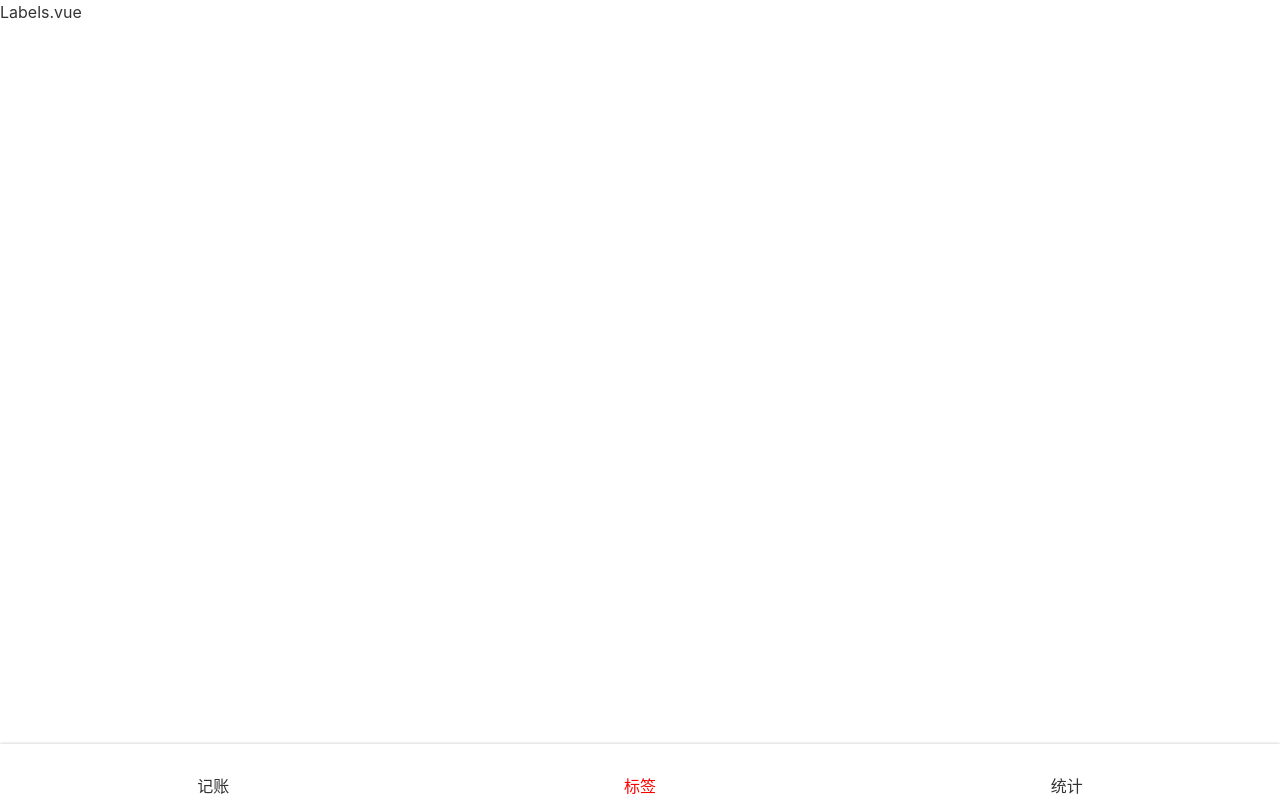
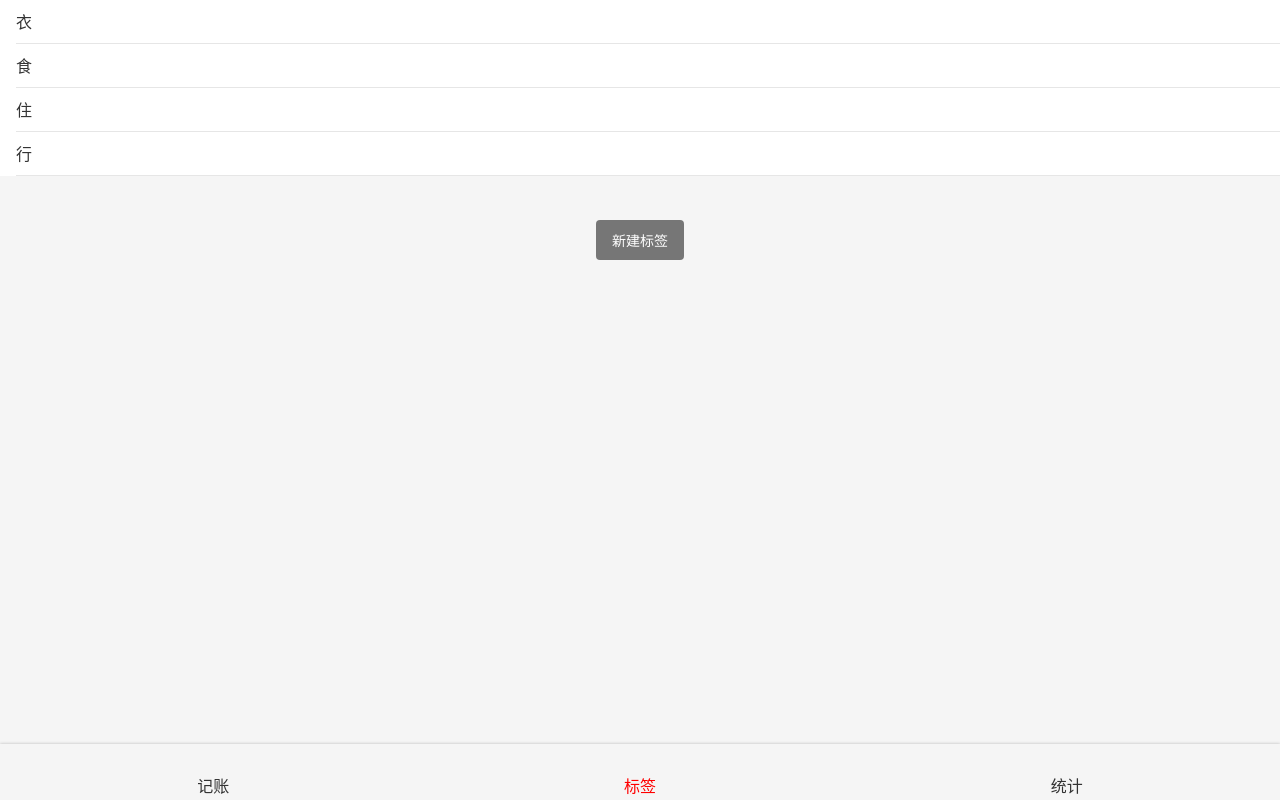
Before and after one commit to pen-duo/morney, a Vue app: page /labels in a window 1280 px wide. Built offline with nearby package versions, Linux system fonts and the light colour scheme.

Commit message:
完成Label组件的css

```diff
--- a/public/index.html
+++ b/public/index.html
@@ -13,6 +13,6 @@
     </noscript>
     <div id="app"></div>
     <!-- built files will be auto injected -->
-    <script src="//at.alicdn.com/t/font_2373325_r0nr5ae6dy.js"></script>
+    <script src="//at.alicdn.com/t/font_2373325_x4cqc0plbzd.js"></script>
   </body>
 </html>
--- a/src/App.vue
+++ b/src/App.vue
@@ -17,6 +17,7 @@ body {
   line-height: 1.5;
   color: #333;
   font-size: 16px;
+  background: #f5f5f5;
 }
 
 </style>
--- a/src/views/Labels.vue
+++ b/src/views/Labels.vue
@@ -1,6 +1,28 @@
 <template>
- <div>
-    <Layout><p>Labels.vue</p></Layout>
+  <div>
+    <Layout>
+      <ol class="tags">
+        <li>
+          <span>衣</span>
+          <Icon name="icon-rightarrow" class="svg" />
+        </li>
+        <li>
+          <span>食</span>
+          <Icon name="icon-rightarrow" class="svg" />
+        </li>
+        <li>
+          <span>住</span>
+          <Icon name="icon-rightarrow" class="svg" />
+        </li>
+        <li>
+          <span>行</span>
+          <Icon name="icon-rightarrow" class="svg" />
+        </li>
+      </ol>
+      <div class="createTag-wrapper">
+        <button class="createTag">新建标签</button>
+      </div>
+    </Layout>
   </div>
 </template>
 
@@ -9,4 +31,35 @@ export default {};
 </script>
 
 <style lang="scss" scoped>
+.tags {
+  background: #fff;
+  font-size: 16px;
+  padding-left: 16px;
+  > li {
+    min-height: 44px;
+    display: flex;
+    align-items: center;
+    justify-content: space-between;
+    border-bottom: 1px solid #e6e6e6;
+    .svg {
+      width: 24px;
+      height: 24px;
+      color: #666;
+      margin-right: 16px;
+    }
+  }
+}
+.createTag {
+  background: #767676;
+  color: #fff;
+  border-radius: 4px ;
+  border: none;
+  height: 40px;
+  padding: 0 16px;
+  &-wrapper {
+    text-align: center;
+    padding: 16px;
+    margin-top: 44-16px;
+  }
+}
 </style>
```
